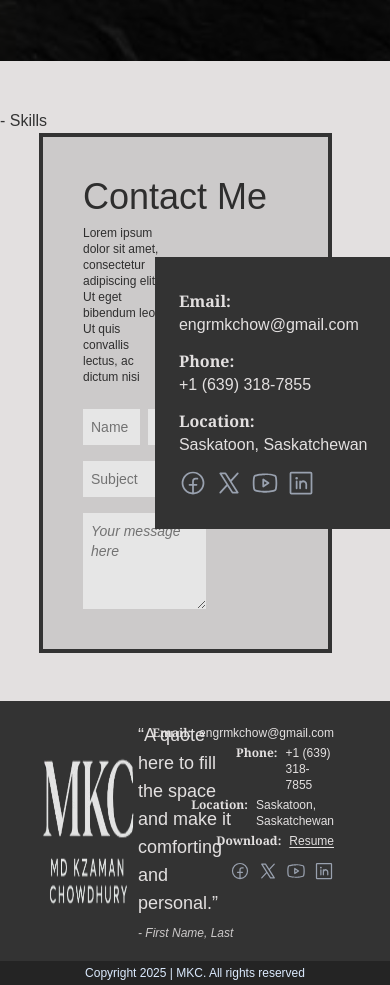
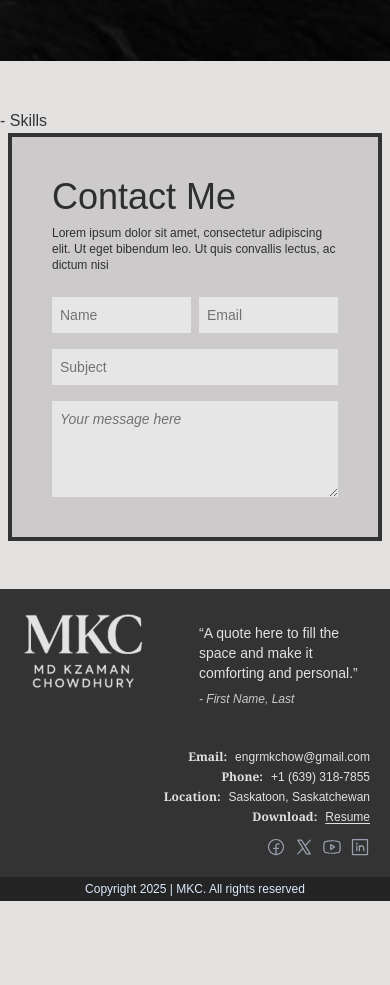
Before and after one commit to MuntahaChowdhury/Kzaman.github.io, a Next.js app: page / in a window 390 px wide. Shown: the part 3583-4568 px from the top of the page. After the commit the page ends 4484 px from the top, so only its background shows below. Built offline with nearby package versions, Linux system fonts and the light colour scheme; a web font is replaced by a local one.

Commit message:
Home: Contact v2 + Footer v2
Mobile version

```diff
--- a/src/components/home/contact.tsx
+++ b/src/components/home/contact.tsx
@@ -4,14 +4,14 @@ import { FacebookLogoIcon, LinkedinLogoIcon, XLogoIcon, YoutubeLogoIcon } from "
 
 export default function ContactForm() {
     return (
-        <section className="relative border-4 ml-[10vw] w-3/4 ">
+        <section className="relative border-4 mx-2 md:mx-0 md:ml-[10vw] md:w-3/4 ">
             <ContactInfoPart />
             <div className="bg-background brightness-90 p-10">
                 <h1 className="text-4xl font-head mb-2">Contact Me</h1>
-                <p className="w-2/5 text-xs">Lorem ipsum dolor sit amet, consectetur adipiscing elit. Ut eget bibendum leo. Ut quis convallis lectus, ac dictum nisi</p>
+                <p className="md:w-2/5 text-xs">Lorem ipsum dolor sit amet, consectetur adipiscing elit. Ut eget bibendum leo. Ut quis convallis lectus, ac dictum nisi</p>
 
 
-                <form className="w-3/5 flex flex-col gap-4 mt-6 text-foreground">
+                <form className="md:w-3/5 flex flex-col gap-4 mt-6 text-foreground">
                     <div className="flex gap-2 w-full">
                         <input
                             type="text"
@@ -55,7 +55,7 @@ export default function ContactForm() {
 
 function ContactInfoPart() {
     return (
-        <div className="absolute top-1/2 right-0 translate-x-16 -translate-y-1/2 altbody px-6 py-8 z-20">
+        <div className="hidden md:block absolute top-1/2 right-0 translate-x-16 -translate-y-1/2 altbody px-6 py-8 z-20">
             <div>
                 <h2 className="font-bold font-serif">Email:</h2>
                 <p>engrmkchow@gmail.com</p>
--- a/src/components/uiwidget/footer.tsx
+++ b/src/components/uiwidget/footer.tsx
@@ -7,8 +7,8 @@ export default function Footer() {
     return (
         <footer className="altbody">
 
-            <section className="p-5 pr-14 pl-10 grid grid-cols-3">
-                <div className="text-3xl tracking-wide font-bold flex items-center">
+            <section className="p-5 md:pr-14 md:pl-10 grid grid-cols-2 md:grid-cols-3 gap-2 md:gap-0">
+                <div className="text-3xl tracking-wide font-bold flex md:items-center">
                     <Image
                         src={'/images/trlogo.png'}
                         alt="logo"
@@ -18,12 +18,12 @@ export default function Footer() {
                     />
                 </div>
                 <div className="flex flex-col justify-center gap-2">
-                    <q className="font-scripty text-lg">
+                    <q className="font-scripty text-sm md:text-lg">
                         A quote here to fill the space and make it comforting and personal.
                     </q>
                     <cite className="text-xs italic brightness-90">- First Name, Last</cite>
                 </div>
-                <div className="flex flex-col items-end">
+                <div className="flex flex-col items-end col-span-2 md:col-span-1 mt-4 md:mt-0">
                     <div className="flex space-x-2 text-xs mt-1">
                         <p className="font-bold font-serif">Email:</p>
                         <a href="mailto:engrmkchow@gmail.com">engrmkchow@gmail.com</a>
```
